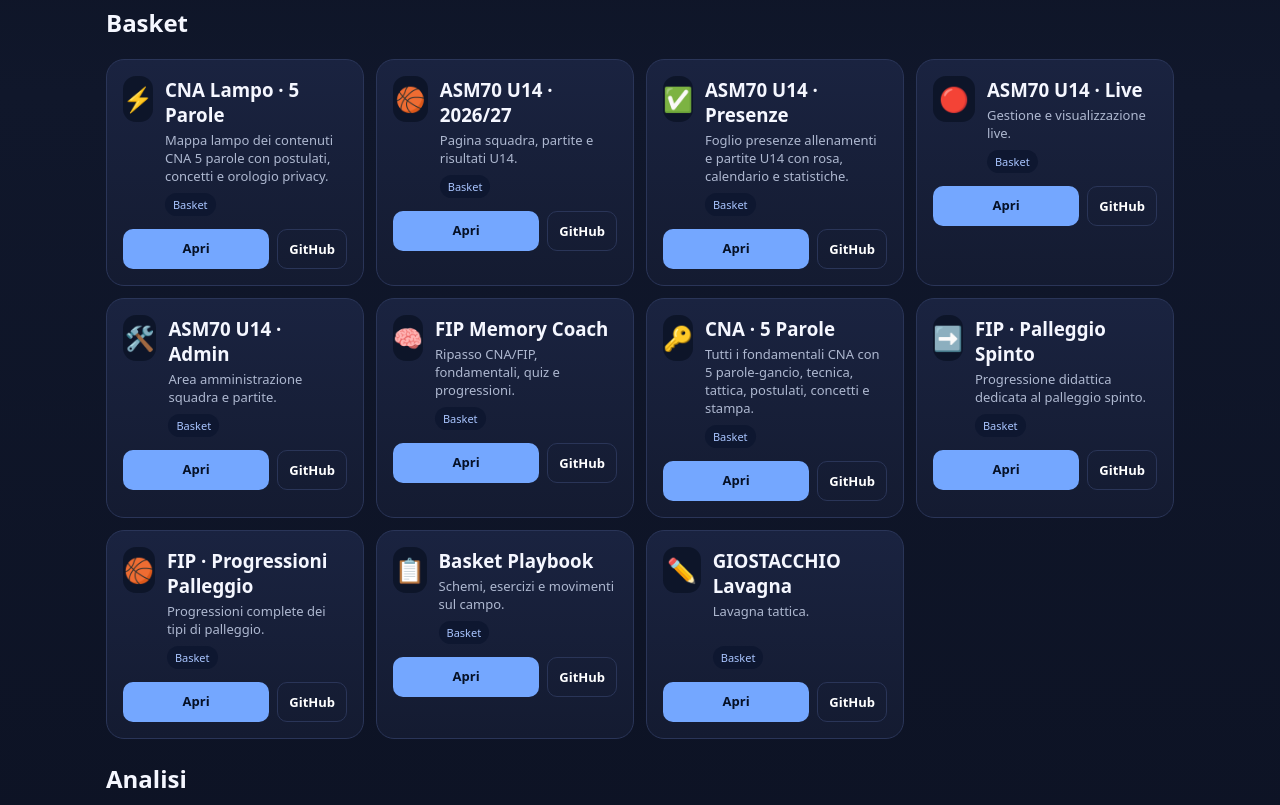
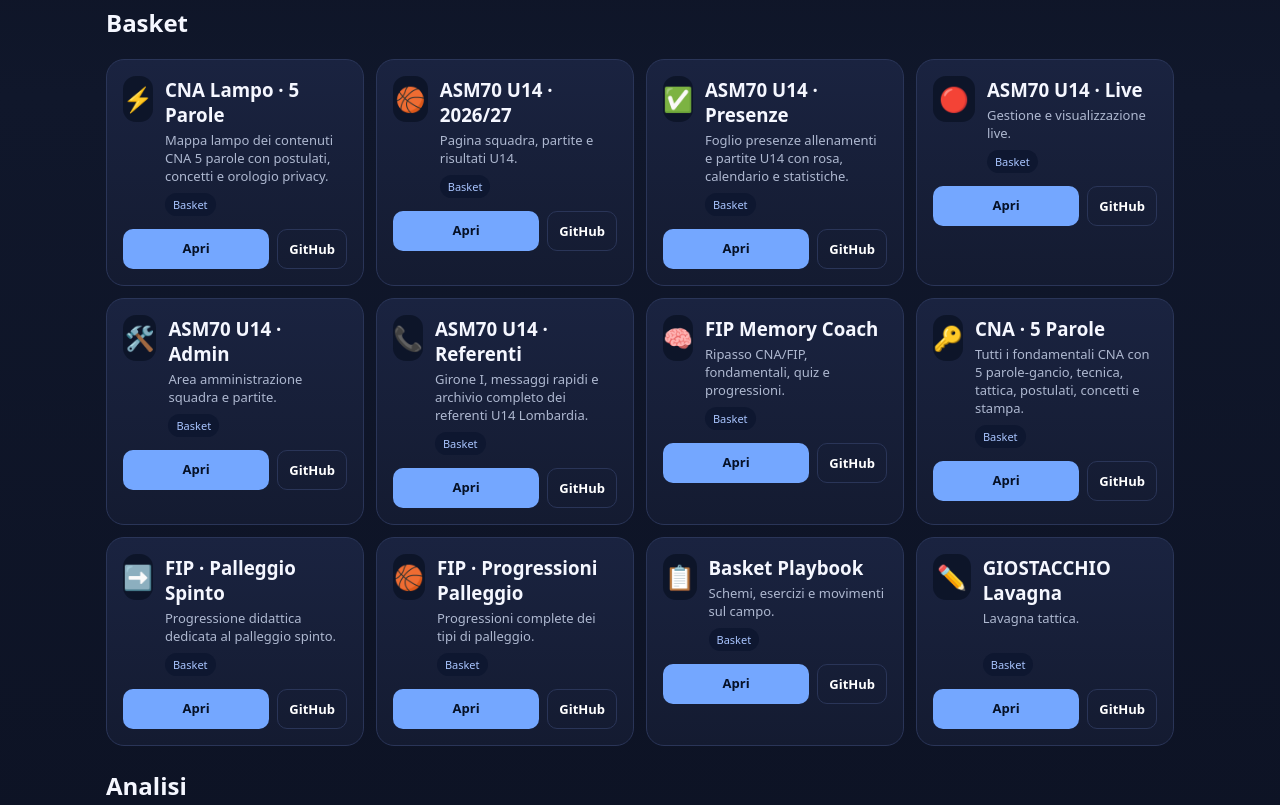
Before and after one commit to giostacchio/GIOSTACCHIO-HUB, a plain HTML site: page index.html in a window 1280 px wide. Shown: the part 608-1413 px from the top of the page. Drawn offline with Linux system fonts and the light colour scheme.

Commit message:
Aggiunge ASM70 U14 Referenti all'HUB

```diff
--- a/index.html
+++ b/index.html
@@ -8,6 +8,7 @@
 {id:'asm70presenze',name:'ASM70 U14 · Presenze',cat:'Basket',icon:'✅',desc:'Foglio presenze allenamenti e partite U14 con rosa, calendario e statistiche.',url:'https://giostacchio.github.io/ASM70-STATS/U14/presenze-sync.html',repo:'https://github.com/giostacchio/ASM70-STATS'},
 {id:'asm70live',name:'ASM70 U14 · Live',cat:'Basket',icon:'🔴',desc:'Gestione e visualizzazione live.',url:'https://giostacchio.github.io/ASM70-STATS/U14/live.html',repo:'https://github.com/giostacchio/ASM70-STATS'},
 {id:'asm70admin',name:'ASM70 U14 · Admin',cat:'Basket',icon:'🛠️',desc:'Area amministrazione squadra e partite.',url:'https://giostacchio.github.io/ASM70-STATS/U14/admin.html',repo:'https://github.com/giostacchio/ASM70-STATS'},
+{id:'asm70referenti',name:'ASM70 U14 · Referenti',cat:'Basket',icon:'📞',desc:'Girone I, messaggi rapidi e archivio completo dei referenti U14 Lombardia.',url:'https://giostacchio.github.io/ASM70-STATS/U14/referenti.html',repo:'https://github.com/giostacchio/ASM70-STATS'},
 {id:'fip',name:'FIP Memory Coach',cat:'Basket',icon:'🧠',desc:'Ripasso CNA/FIP, fondamentali, quiz e progressioni.',url:'https://giostacchio.github.io/fip-memory-coach/',repo:'https://github.com/giostacchio/fip-memory-coach'},
 {id:'fip5',name:'CNA · 5 Parole',cat:'Basket',icon:'🔑',desc:'Tutti i fondamentali CNA con 5 parole-gancio, tecnica, tattica, postulati, concetti e stampa.',url:'https://giostacchio.github.io/fip-memory-coach/5-parole-cna.html',repo:'https://github.com/giostacchio/fip-memory-coach'},
 {id:'fipspinto',name:'FIP · Palleggio Spinto',cat:'Basket',icon:'➡️',desc:'Progressione didattica dedicata al palleggio spinto.',url:'https://giostacchio.github.io/fip-memory-coach/progressione-palleggio-spinto.html',repo:'https://github.com/giostacchio/fip-memory-coach'},
```
